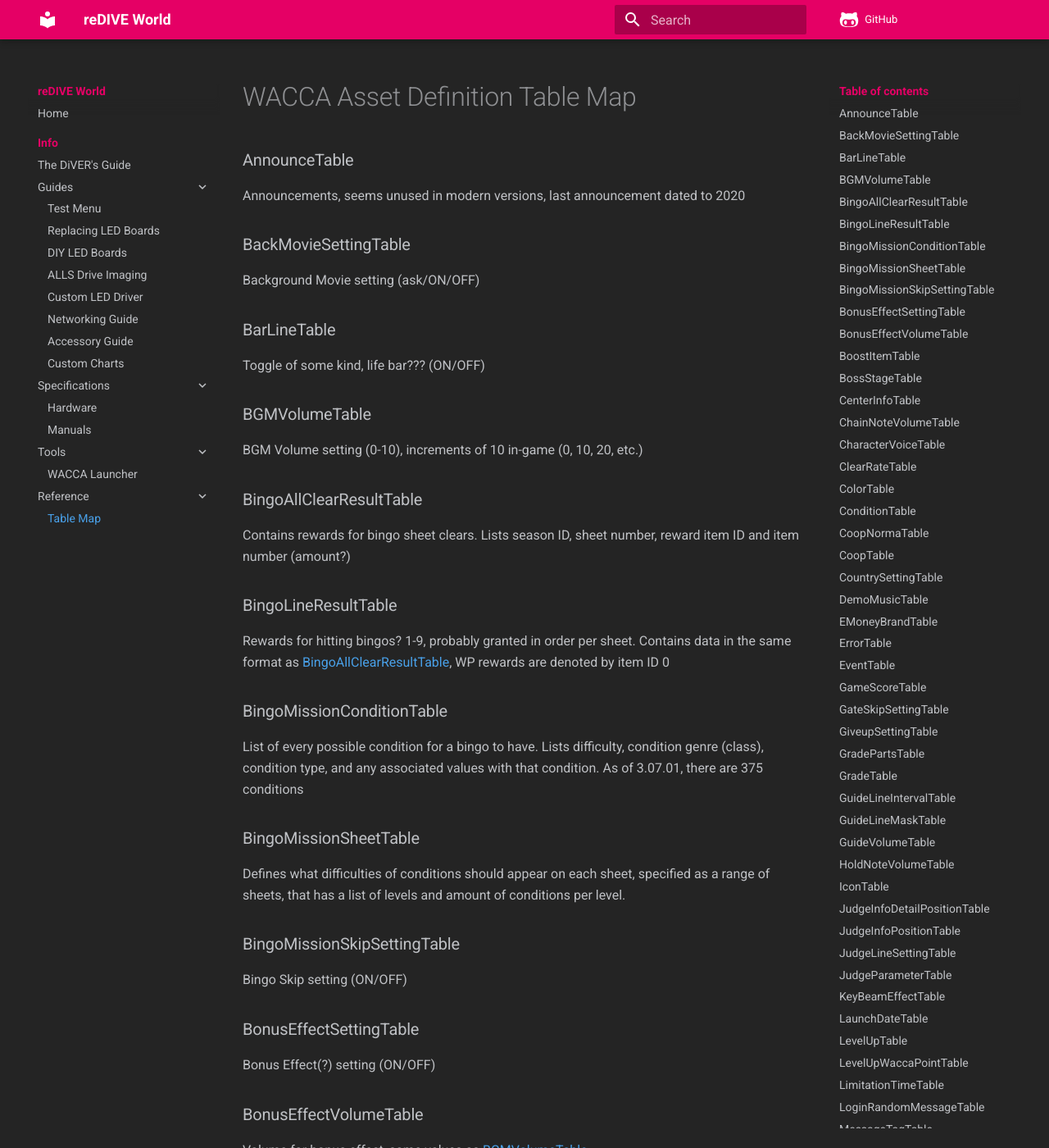
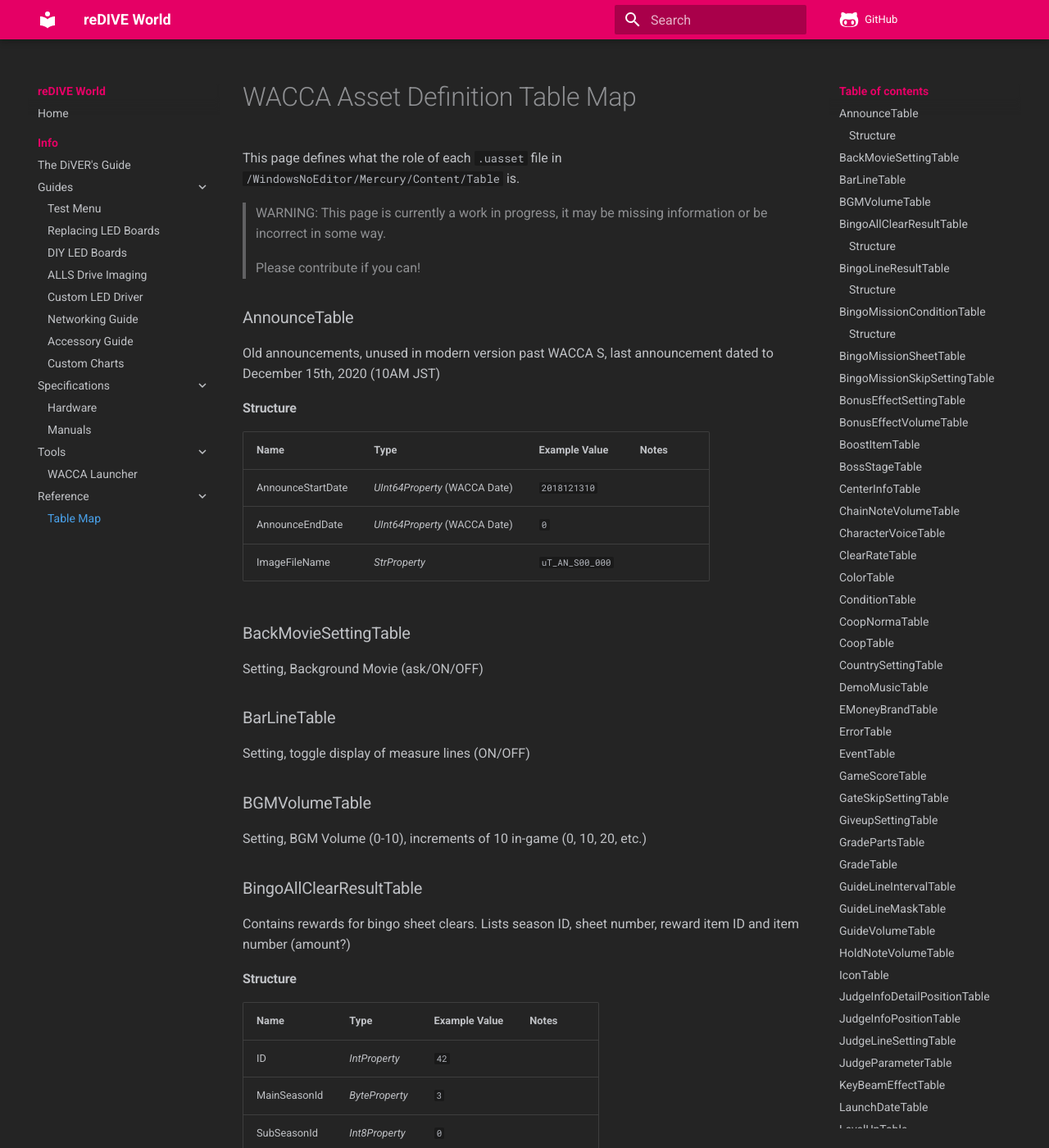
Before and after one commit to yellowberryHN/redive, an MkDocs documentation site: the page built from docs/info/data/tables.md, in a window 1280 px wide and 1400 px high. Shown: the whole window at 82% size. Built offline with MkDocs 1.6.1 and Material for MkDocs 9.7.7, drawn with Linux system fonts in a browser that asks for light colours; comment, search, counter and statistics services are not loaded; some of the changed text lies outside the part shown.

Commit message:
Clean up Table Map, start adding pretty tables, cleaned up intro page

```diff
--- a/docs/info/data/tables.md
+++ b/docs/info/data/tables.md
@@ -1,60 +1,125 @@
 # WACCA Asset Definition Table Map
+
+This page defines what the role of each `.uasset` file in `/WindowsNoEditor/Mercury/Content/Table` is.
+
+> WARNING: This page is currently a work in progress, it may be missing information or be incorrect in some way.
+>
+> Please contribute if you can!
+
 ### AnnounceTable
-Announcements, seems unused in modern versions, last announcement dated to 2020
+Old announcements, unused in modern version past WACCA S, last announcement dated to December 15th, 2020 (10AM JST)
+#### Structure
+| Name              | Type                          | Example Value   | Notes |
+| ----------------- | ----------------------------- | --------------- | ----- |
+| AnnounceStartDate | *UInt64Property* (WACCA Date) | `2018121310`    |       |
+| AnnounceEndDate   | *UInt64Property* (WACCA Date) | `0`             |       |
+| ImageFileName     | *StrProperty*                 | `uT_AN_S00_000` |       |
+
 ### BackMovieSettingTable
-Background Movie setting (ask/ON/OFF)
+Setting, Background Movie (ask/ON/OFF)
+
 ### BarLineTable
-Toggle of some kind, life bar??? (ON/OFF)
+Setting, toggle display of measure lines (ON/OFF)
+
 ### BGMVolumeTable
-BGM Volume setting (0-10), increments of 10 in-game (0, 10, 20, etc.)
+Setting, BGM Volume (0-10), increments of 10 in-game (0, 10, 20, etc.)
+
 ### BingoAllClearResultTable
 Contains rewards for bingo sheet clears.
 Lists season ID, sheet number, reward item ID and item number (amount?)
+#### Structure
+| Name         | Type           | Example Value | Notes |
+| ------------ | -------------- | ------------- | ----- |
+| ID           | *IntProperty*  | `42`          |       |
+| MainSeasonId | *ByteProperty* | `3`           |       |
+| SubSeasonId  | *Int8Property* | `0`           |       |
+| SheetNumber  | *IntProperty*  | `42`          |       |
+| ItemId       | *IntProperty*  | `206001`      |       |
+| ItemNumber   | *IntProperty*  | `1`           |       |
+
 ### BingoLineResultTable
 Rewards for hitting bingos? 1-9, probably granted in order per sheet.
-Contains data in the same format as [BingoAllClearResultTable](#bingoallclearresulttable), WP rewards are denoted by item ID 0
+Contains data in the same format as [BingoAllClearResultTable](#bingoallclearresulttable), WP rewards are denoted by item ID 0.
+#### Structure
+| Name            | Type                  | Example Value | Notes |
+| --------------- | --------------------- | ------------- | ----- |
+| ID              | *IntProperty*         | `7`           |       |
+| MainSeasonId    | *ByteProperty*        | `3`           |       |
+| SubSeasonId     | *Int8Property*        | `0`           |       |
+| SheetNumberList | *Array\<IntProperty>* | `42`          |       |
+| ItemId          | *IntProperty*         | `0`           |       |
+| ItemNumber      | *IntProperty*         | `1500`        |       |
+
 ### BingoMissionConditionTable
 List of every possible condition for a bingo to have.
 Lists difficulty, condition genre (class), condition type, and any associated values with that condition. As of 3.07.01, there are 375 conditions
+#### Structure
+| Name            | Type                  | Example Value | Notes |
+| --------------- | --------------------- | ------------- | ----- |
+| ID              | *IntProperty*         | `7`           |       |
+| MainSeasonId    | *ByteProperty*        | `3`           |       |
+| SubSeasonId     | *Int8Property*        | `0`           |       |
+| SheetNumberList | *Array\<IntProperty>* | `42`          |       |
+| ItemId          | *IntProperty*         | `0`           |       |
+| ItemNumber      | *IntProperty*         | `1500`        |       |
+
 ### BingoMissionSheetTable
 Defines what difficulties of conditions should appear on each sheet, specified as a range of sheets, that has a list of levels and amount of conditions per level.
+
 ### BingoMissionSkipSettingTable
 Bingo Skip setting (ON/OFF)
+
 ### BonusEffectSettingTable
-Bonus Effect(?) setting (ON/OFF)
+Setting, Bonus Note Effect (ON/OFF)
+
 ### BonusEffectVolumeTable
-Volume for bonus effect, same values as [BGMVolumeTable](#bgmvolumetable)
+Setting, Volume for Bonus Note Effect, same values as [BGMVolumeTable](#bgmvolumetable)
+
 ### BoostItemTable
-???
+List of boost items, such as EXP, WP, or Gate boosts, as well as Daily Bonus boosts.
+
 ### BossStageTable
 List of boss songs, their start and end dates, appear conditions, and unlock conditions. Requires more research, unsure of what each appear and unlock condition is.
+
 ### CenterInfoTable
-Center Display setting (0-7), has options to change to combo, score, -score, and all score borders
+Setting, Center Display (0-7), has options to change to combo, score, -score, and all score borders
+
 ### ChainNoteVolumeTable
-Chain Note volume, same values as [BGMVolumeTable](#bgmvolumetable)
+Setting, Chain Note volume, same values as [BGMVolumeTable](#bgmvolumetable)
+
 ### CharacterVoiceTable
-Character Voice setting (ON/OFF), I think this is for character voices in-game
+Setting, Character Voice (ON/OFF), I think this is for character voices in-game
+
 ### ClearRateTable
-List of every rating (MASTER, SSS, C, AAA, etc) and their requirements. Requirements listed in either note hit count or minimum score.
+List of every letter grade (MASTER, SSS, C, AAA, etc.) and their requirements. Requirements listed in either note hit count or minimum score.
+
 ### ColorTable
-RGBA color definitions for WACCA Console UI elements? Maybe for the on-screen UI instead? Check this.
+RGBA color definitions for WACCA Console UI elements. Unsure if it's on-screen colors or LED colors.
+
 ### ConditionTable
 Massive table of conditions (776 as of 3.07.01), has IDs similar to IDs seen in [BossStageTable](#bossstagetable), could be related.
+
 ### CoopNormaTable
 List of multiplayer co-op handicaps, based on averaged level of all players
+
 ### CoopTable
 Multiplayer configurations relating to "boost rate" and "penalty note rates", unsure of what this does yet.
+
 ### CountrySettingTable
 Defines the displayed country code for each region, the maximum amount of songs per set, if the coin blocker setting should be displayed, and optionally the password required to be able to change the songs per set.
+
 ### DemoMusicTable
 List of songs that will be played in attract mode, cycled through in order of appearance.
 Lists song ID, difficulty, and play time in seconds.
+
 ### EMoneyBrandTable
 List of EMoney providers.
 Lists brand ID, an icon for the provider, as well as success and error sounds for electronic payment. Most of this functionality is disabled since sometime in Lily R?
+
 ### ErrorTable
 List of WACCA-specific errors that can be triggered.
 Lists error number and sub error number (e.g. 1904-1)
+
 ### EventTable
 List of in-game events. Lists the following:
 
@@ -71,79 +136,113 @@ List of in-game events. Lists the following:
 - A list of valid "cultures" for the event
 - A misspelled "titla call voice character ID" list, appears to be unused
 - A "class voice message" list, appears to be unused
+
 ### GameScoreTable
 Configurations related to ratings, somehow, as well as the max allowed score
+
 ### GateSkipSettingTable
-Gate Skip setting (ON/OFF)
+Setting, Gate Skip (ON/OFF)
+
 ### GiveupSettingTable
-Give Up Border setting (0-5), autofail when selected condition is no longer reachable
+Setting, Give Up Border (0-5), autofail when selected condition is no longer reachable
+
 ### GradePartsTable
 A list of every Title Part, used to construct custom Titles.
 Lists part ID, part type(?), part string, part explanation (unused), start/end times, and if it's an initial item
+
 ### GradeTable
 A list of every Title.
 Lists title ID, IDs of up to 3 title parts (0 is used for unused parts), title rarity, title string, explanation tag, start/end times, if it's an initial item, and how many WP you gain for earning the title
+
 ### GuideLineIntervalTable
-Guide Line Interval setting (0-7), labeled as None/A-G in-game.
+Setting, Guide Line Interval (0-7), labeled as None/A-G in-game.
+
 ### GuideLineMaskTable
-Guide Line Mask setting (0-5), adjusts transparency of guide lines.
+Setting, Guide Line Mask (0-5), adjusts transparency of guide lines.
+
 ### GuideVolumeTable
-Guide volume, same values as [BGMVolumeTable](#bgmvolumetable)
+Setting, Guide volume, same values as [BGMVolumeTable](#bgmvolumetable)
+
 ### HoldNoteVolumeTable
-Hold Note volume, same values as [BGMVolumeTable](#bgmvolumetable)
+Setting, Hold Note volume, same values as [BGMVolumeTable](#bgmvolumetable)
+
 ### IconTable
 A list of every Icon.
 Lists icon ID, icon texture name (relative to `UI/Textures/USERICON/`), title rarity, icon name tag, explanation tag, start/end times, if it's an initial item, and how many WP you gain for earning the icon
+
 ### JudgeInfoDetailPositionTable
-Detailed Judgement Info (FAST/LATE) setting (ON/OFF)
+Setting, show FAST/LATE indicator  (ON/OFF)
+
 ### JudgeInfoPositionTable
-Judgement Info Position setting (0-3), 3 is OFF
+Setting, Judgement Info Position (0-3), 3 is OFF
+
 ### JudgeLineSettingTable
-Offset setting (0-200), -10 to+10 in increments of .1, default 100
+Offset (0-200), -10 to+10 in increments of .1, default 100
+
 ### JudgeParameterTable
 Judgement timing table for each note type, unsure of how the values are used.
 Contains fast/late timings for each judgement type and adjustments for front/rear
+
 ### KeyBeamEffectTable
-Key Beam Effect setting (ON/OFF)
+Setting, Key Beam Effect (ON/OFF)
+
 ### LaunchDateTable
-List of the launch dates of every major version of the game, unsure where/how it's used.
+List of the launch dates of every major version of the game, might be used for rate calculations.
+
 ### LevelUpTable
 List of experience requirements for levels.
 Lists starting level and required EXP for a level up. Only levels where it changes are defined.
+
 ### LevelUpWaccaPointTable
 Same as [LevelUpTable](#leveluptable), except lists WP reward for finishing each level.
+
 ### LimitationTimeTable
-A list of all of the UI timers used in the game, and how long their time limits are. Time limits bug out over 999, do not use.
+A list of all of the UI timers used in the game, and how long their time limits are. Time limits bug out over 999.
+
 ### LoginRandomMessageTable
 A list of random login messages.
 Lists a message tag, the conditions for the random message, 2 values, probably related to the condition, and a priority number.
+
 ### MessageTagTable
 Appears to be a list of message tag string replacements. Unused since Lily R, may however still be active. Lists a tag, a replacement string, and start/end times.
+
 ### MirrorSettingTable
-Mirror setting (ON/OFF), mirrors notes across Y axis.
+Setting, Mirror Notes (ON/OFF), mirrors notes across Y axis.
+
 ### MultiPlayPointTable
 Appears to be a list of WP bonus multipliers for multiplayer games. Has 4 ranks? Not sure how this works.
+
 ### MultiRankInfoTable
-Multiplayer Rank display (ON/OFF), I don't have enough experience with multiplayer to understand what this does.
+Setting, Multiplayer Rank display (ON/OFF), controls the display of current multiplayer placement in-game.
+
 ### MusicParameterTable
 List of all music selectable in the game. This is where you can add songwheel definitions.
 This is a very dense table, will do a separate write-up about details later.
+
 ### MusicSelectOptionBeginner
-List of preset options displayed for beginners.
+List of option presets displayed for beginners.
+
 ### MusicSelectOptionDesignSetting
-List of design options.
+List that defines design options.
+
 ### MusicSelectOptionDisplayInfoSetting
-List of display options.
+List that defines display options.
+
 ### MusicSelectOptionGameSetting
-List of game options.
+List that defines game options.
+
 ### MusicSelectOptionNoteColorTable
 List of note color options. Maps parameter to [NotesColorTable](#notescolortable note color ID). Custom note colors may be possible?
+
 ### MusicSelectOptionSoundSetting
 List of sound options.
+
 ### MusicSelectOptionTop
 List of option menus.
+
 ### MyRoomTopMenu
 List of My Room options.
+
 ### NavigateCharacterTable
 List of navigator characters in the game. Lists the following:
 
@@ -162,31 +261,43 @@ List of navigator characters in the game. Lists the following:
 - name and explanation tags
 - Navigator start/end times
 - if is an initial item
+
 ### NaviPanelTable
 List of UI button visual appearances.
 Lists button text tag A and B, help text tag (unused since WACCA S iirc), text sizes for each tag, button icon type, texture size, texture position, button widget type, and button widget color.
+
 ### NormaTable
 List of gauge (health) points gained/lost for each judgement on each type of note. Referred to by the old terms SuperJust/Just/Good/Miss.
+
 ### NoteDesignTable
 Mask setting (0-4), used to control the background dimming.
+
 ### NotesColorTable
 List of note color definitions, used by [MusicSelectOptionNoteColorTable](#musicselectoptionnotecolortable).
 Lists note color ID, note color type (may be hardcoded D:), color parameter name, color name tag, if the color is a support color, and the hold color ID
+
 ### PlayerLevelInfoTable
 Player Level Info setting (ON/OFF), toggles the display of the player's level.
+
 ### RateInfoTable
 Rate Info setting (ON/OFF), toggles the display of the player's rate.
+
 ### RhythmGameAppearanceTable
 Miscellaneous settings regarding in-game effects.
 Lists "required combo for effect", song pass effect wait time, "change guide lane appearance combo border", the brightness/gradation of the mask in songs with and without a video, hold note division length, and hold note division lane width
+
 ### RhythmGamePosTable
 Defines the XYZ coordinates of where the notes appear, as well as effects.
+
 ### RhythmGameRuleTable
 Defines "protect involve rock frame number", default note speed, amount of misses considered missless, "basic experience", and "adapted start dash level".
+
 ### ScoreInfoTable
-Score Info setting (ON/OFF)
+Setting, Score Info (ON/OFF)
+
 ### SeeYouRandomMessageTable
 Same as [LoginRandomMessageTable](#loginrandommessagetable), except for endcards
+
 ### SESetTable
 List of every sound effect set. Lists the following:
 
@@ -200,28 +311,39 @@ List of every sound effect set. Lists the following:
 - name and explanation tag
 - start/end times
 - if is an initial item
-- how many WP you gain for earning the icon
+- how many WP you gain for earning the effect pack
+
 ### SkillTable
-list of skills???? idk
+list of skills, seems to be unused, translation keys no longer exist, and IDs only refer to 1.xx.xx
+
 ### SlideBonusTimingTable
 A list of timing leniency windows for swipes (slides) based on the BPM, measured in beats.
+
 ### SlideNoteColorSupportTable
-Swipe (Slide) Note Color setting? (ON/OFF)
+Setting, Swipe (Slide) Inverted Color (ON/OFF)
+
 ### SlideNoteVolumeTable
-Swipe (Slide) Note volume, same values as [BGMVolumeTable](#bgmvolumetable)
+Setting, Swipe (Slide) Note volume, same values as [BGMVolumeTable](#bgmvolumetable)
+
 ### SnapNoteColorSupportTable
-Snap Note Color setting? (ON/OFF)
+Setting, Snap Note Inverted Color (ON/OFF)
+
 ### SnapNoteVolumeTable
-Snap Note volume, same values as [BGMVolumeTable](#bgmvolumetable)
+Setting, Snap Note volume, same values as [BGMVolumeTable](#bgmvolumetable)
+
 ### SNoteEffectTable
-R Note Effect setting (ON/OFF)
+Setting, R Note Effect setting (ON/OFF)
+
 ### SNoteVolumeTable
-R Note volume, same values as [BGMVolumeTable](#bgmvolumetable)
+Setting, R Note volume, same values as [BGMVolumeTable](#bgmvolumetable)
+
 ### StageupIconTable
-Stage Up Icon setting (ON/OFF), toggles the display of the player's stage up icon.
+Setting, Stage Up Emblem (ON/OFF), toggles the display of the player's stage up emblem.
+
 ### StageUpTable
-List of every stage in the game. You can theoretically create your own stages.
+List of every stage in the game. You can create your own stages, so long as you are running on a server that supports it.
 This is a very dense table, will do a separate write-up about details later.
+
 ### StoreMenu
 List of items available to buy from the Shop. Lists the following:
 
@@ -239,43 +361,63 @@ List of items available to buy from the Shop. Lists the following:
 - Item texture
 - start/end times
 - "exclusion target goods ID"
+
 ### SugorokuStageParameterTable
-Mission gate stage descriptions, fill in later
+Gate page definitions, fill in later
+
 ### SugorokuUniqueParameterTable
-List of Mission gates, fill in later
+List of Gates, fill in later
+
 ### TapBonusTimingTable
 A list of timing leniency windows for touch notes based on the BPM, measured in beats.
+
 ### TicketItemTable
-List of ticket items
+List of ticket items.
+
 ### TotalResultItemJudgementTable
-???
+List of times that specific conditions can occur when passing certain songs based on conditions defined in [ConditionTable](#conditiontable). This is very confusing and I don't quite fully understand it.
+
 ### TotalResultRandomItemTable
-???
+List of random drop conditions after playing a song. Related to [TotalResultItemJudgementTable](#totalresultitemjudgementtable) in some way.
+
 ### TouchEffectShootTable
-Touch Effect Shoot setting (ON/OFF)
+Setting, Touch Effect Shoot (ON/OFF)
+
 ### TouchEffectTable
-Touch Effect setting, ON/OFF before Reverse, now contains an touch effect ID.
+Setting, Touch Effect ON/OFF before Reverse, now contains an touch effect ID.
+
 ### TouchNoteVolumeTable
-Touch Note volume, same values as [BGMVolumeTable](#bgmvolumetable)
+Setting, Touch Note volume, same values as [BGMVolumeTable](#bgmvolumetable)
+
 ### TouchPanelSymbolColorTable
 List of console colors.
+
 ### TrophyTable
 List of trophies.
+
 ### UnlockInfernoTable
 List of unlock requirements for INFERNO charts.
+
 ### UnlockMusicTable
 List of unlock requirements for every song. Can have multiple entries for different unlock conditions over time.
+
 ### UserPlateBackgroundTable
 List of all user plates.
+
 ### UserRateCoefficientTable
 Lists correlations between minimum scores and rate coefficients.
+
 ### UserRateStepTable
 Lists every rate level achievable in the game.
+
 ### UserRateTargetTable
 Defines where the new/old song cutoff is for rate, how many songs apply, and the coefficient of the type of song.
+
 ### VolumeStepListTable
-A list of the volume steps in increments of 10.
+A list of the volume steps in increments of 10 as full-width strings. Unsure where it's used.
+
 ### WaccaPointTable
-List of how many WP you earn for each rating depending on the level of the song.
+List of how many WP you earn for each letter grade depending on the level of the song.
+
 ### WidgetTranslucencyTable
-Widget Translucency setting (0-5), unsure.
+Setting, Widget Translucency (0-5). Impacts life bar, judgement, etc. visibility.
--- a/mkdocs.yml
+++ b/mkdocs.yml
@@ -2,7 +2,7 @@ site_name: reDIVE World
 site_url: https://redive.world
 site_description: Let's all DIVE again!
 site_author: Yellow
-repo_url: https://github.com/YellowberryHN/redive
+repo_url: https://github.com/yellowberryHN/redive
 
 theme:
   name: material
--- a/overrides/partials/copyright.html
+++ b/overrides/partials/copyright.html
@@ -1,9 +1,6 @@
 <div class="md-copyright">
-  {% if config.copyright %}
-    <div class="md-copyright__highlight">
-      <p xmlns:cc="http://creativecommons.org/ns#" xmlns:dct="http://purl.org/dc/terms/"><a property="dct:title" rel="cc:attributionURL" href="https://redive.world">reDIVE</a> is marked with <a href="https://creativecommons.org/publicdomain/zero/1.0/?ref=chooser-v1" target="_blank" rel="license noopener noreferrer" style="display:inline-block;">CC0 1.0 Universal<img style="height:22px!important;margin-left:3px;vertical-align:text-bottom;" src="https://mirrors.creativecommons.org/presskit/icons/cc.svg?ref=chooser-v1" alt=""><img style="height:22px!important;margin-left:3px;vertical-align:text-bottom;" src="https://mirrors.creativecommons.org/presskit/icons/zero.svg?ref=chooser-v1" alt=""></a></p>
-    </div>
-  {% endif %}
+  <a rel="cc:attributionURL" href="https://redive.world">reDIVE World</a> is marked with <a href="https://creativecommons.org/publicdomain/zero/1.0/?ref=chooser-v1" target="_blank" rel="license noopener noreferrer" style="display:inline-block;">CC0 1.0 Universal<img style="height:18px!important;margin-left:2px;vertical-align:text-bottom;" src="https://mirrors.creativecommons.org/presskit/icons/cc.svg?ref=chooser-v1" alt=""><img style="height:18px!important;margin-left:2px;vertical-align:text-bottom;" src="https://mirrors.creativecommons.org/presskit/icons/zero.svg?ref=chooser-v1" alt=""></a>
+  <br/>
   {% if not config.extra.generator == false %}
     Made with
     <a href="https://squidfunk.github.io/mkdocs-material/" target="_blank" rel="noopener">
```
Also changed, not shown: docs/index.md (+3 -1 lines).
